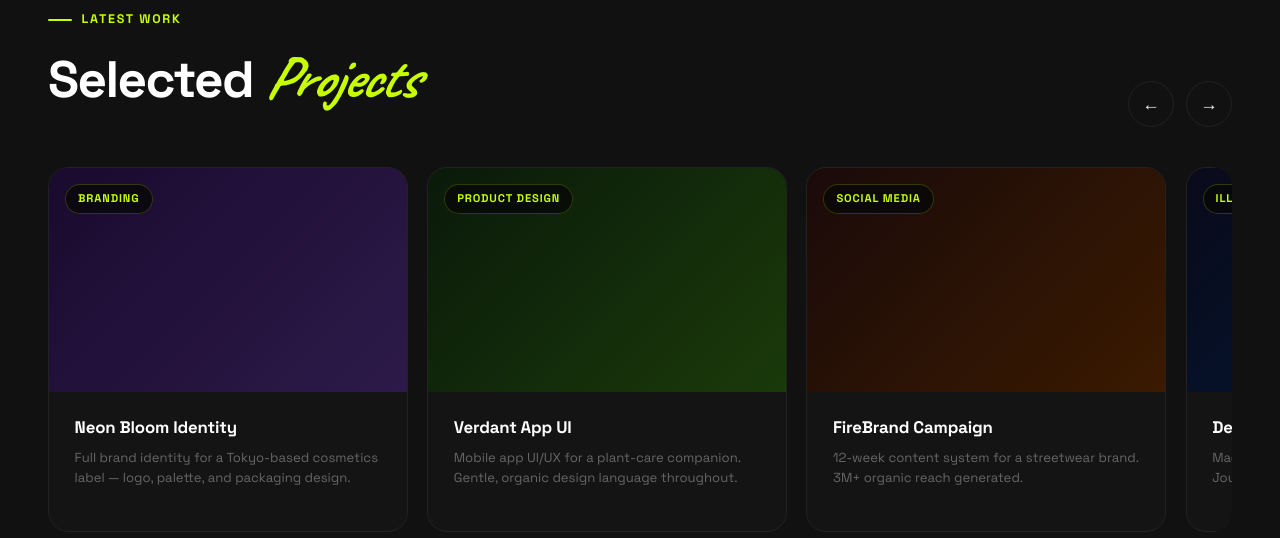
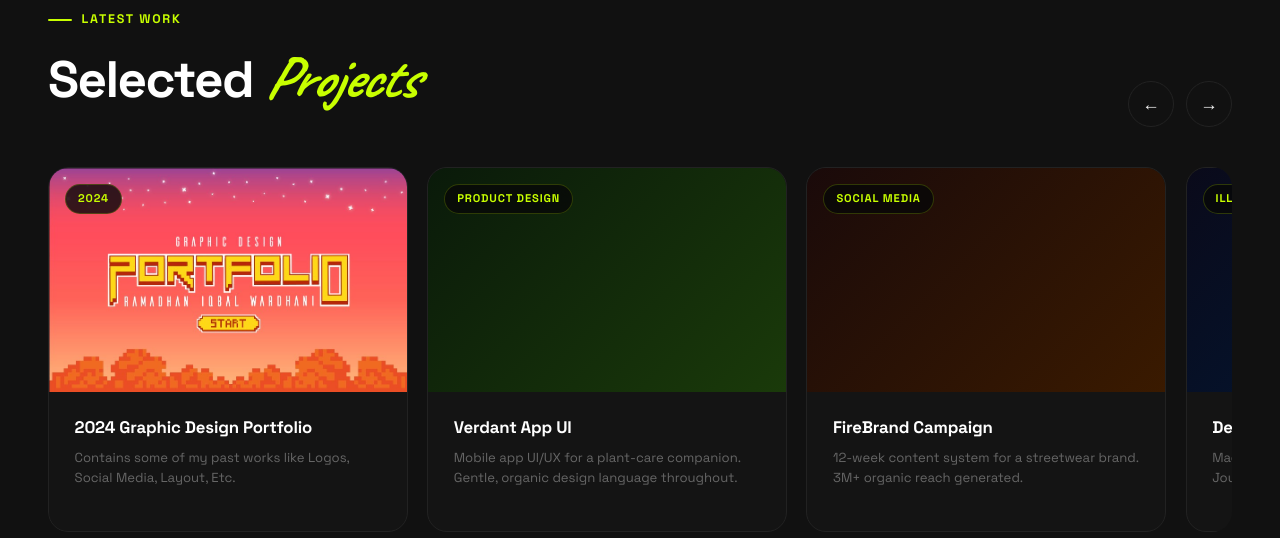
Before and after one commit to ritionid/ritionid.github.io, a plain HTML site: page index.html in a window 1280 px wide. Shown: the part 1820-2358 px from the top of the page. Drawn offline with nearby package versions, Linux system fonts and the light colour scheme.

Commit message:
update project

```diff
--- a/index.html
+++ b/index.html
@@ -650,6 +650,13 @@ object-fit:contain;
     background: var(--surface2);
   }
 
+  .project-thumbnail {
+    width:100%;
+    height:100%;
+    object-fit:cover;
+    display:block;
+  }
+
   .project-thumb-inner {
     width: 100%; height: 100%;
     display: flex; align-items: center; justify-content: center;
@@ -1179,15 +1186,15 @@ RITION.ID ✦
   <div class="carousel-wrapper" id="carouselWrapper">
     <div class="carousel-track" id="carouselTrack">
 
-      <a href="#" class="project-card" onclick="return false;">
+      <a href="pdf/1.pdf" class="project-card" target="blank" onclick="return true;">
         <div class="project-thumb p1">
-          <div class="project-thumb-inner"></div>
-          <span class="project-tag">Branding</span>
+          <img src="images/1.jpg" class="project-thumbnail" alt="Neon Bloom Identity">
+          <span class="project-tag">2024</span>
           <div class="project-arrow">↗</div>
         </div>
         <div class="project-info">
-          <div class="project-title">Neon Bloom Identity</div>
-          <div class="project-desc">Full brand identity for a Tokyo-based cosmetics label — logo, palette, and packaging design.</div>
+          <div class="project-title">2024 Graphic Design Portfolio</div>
+          <div class="project-desc">Contains some of my past works like Logos, Social Media, Layout, Etc.</div>
         </div>
       </a>
 
```
Also changed, not shown: images/1.jpg (added), 1 other file.
